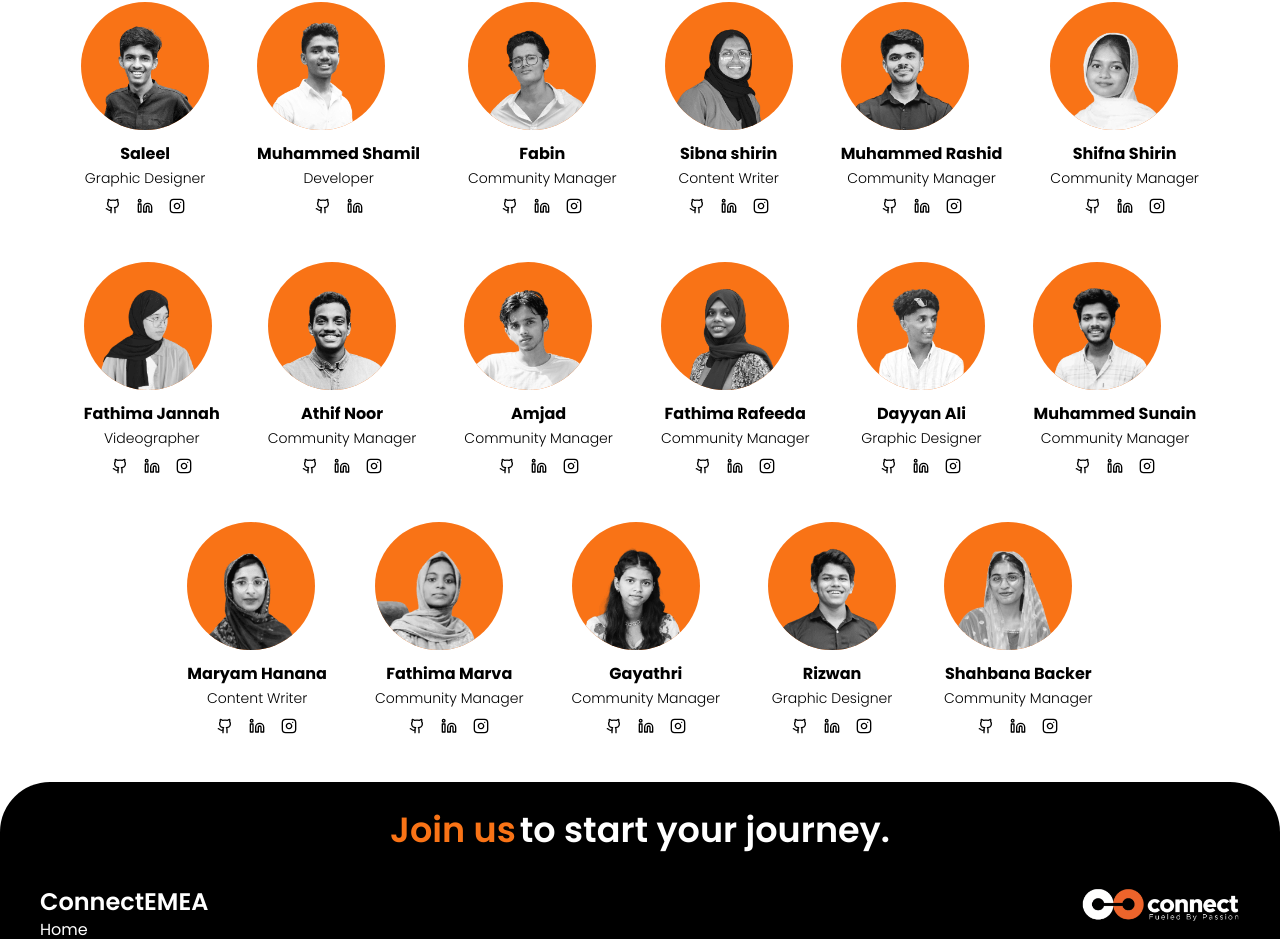
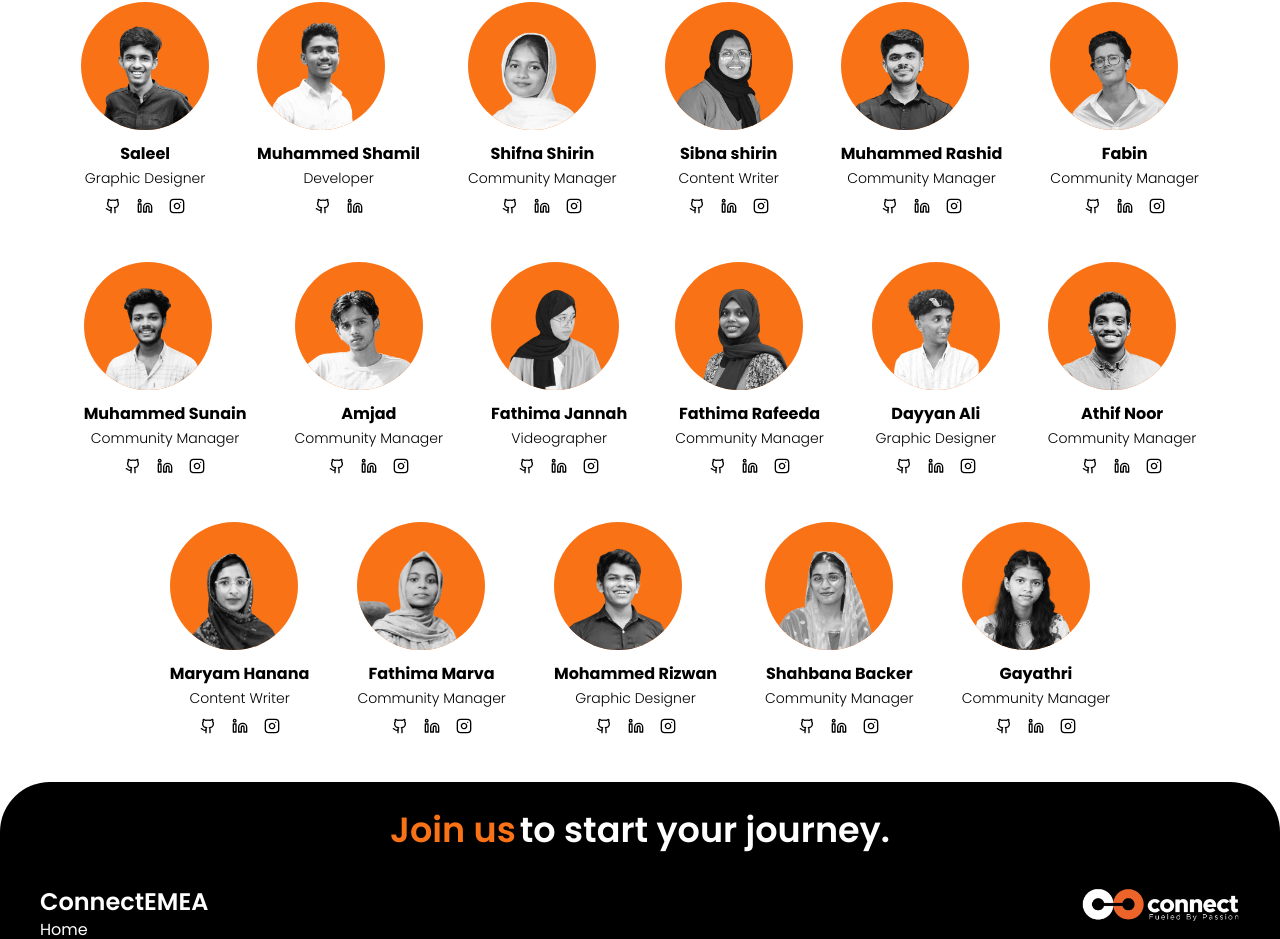
Before and after one commit to connectemea/connect_emea, a React (Vite) app: page /team in a window 1280 px wide. Shown: the part 468-1407 px from the top of the page. Built offline with nearby package versions, Linux system fonts and the light colour scheme; no server answers.

Commit message:
data: update Teams data structure

```diff
--- a/src/const/data/Teams.ts
+++ b/src/const/data/Teams.ts
@@ -21,7 +21,8 @@ import {
 } from '@/assets/images/interns'
 
 const roles: { [key: number]: string } = {
-    1: 'Co-Founder',
+    0: 'Office Manager',
+    1: 'Software Engineer',
     2: 'Graphic Designer',
     3: 'Developer',
     4: 'Community Manager',
@@ -29,11 +30,21 @@ const roles: { [key: number]: string } = {
     6: 'Videographer'
 };
 
+const positions: { [key: number]: string } = {
+    0: 'Co-creator',
+    1: 'Intern',
+    2: 'CTO',
+    3: 'CEO',
+    4: 'COO',
+    5: 'Convener',
+};
+
 const FoundersData: Intern[] = [
     {
         id: 1,
         name: 'Salman Faris',
-        role: roles[1],
+        role: roles[0],
+        position: positions[0],
         image: Salman,
         social: {
             linkedin: 'https://www.linkedin.com/',
@@ -46,6 +57,7 @@ const FoundersData: Intern[] = [
         id: 2,
         name: 'Mohammed Afeef',
         role: roles[1],
+        position: positions[0],
         image: Afeef,
         social: {
             linkedin: 'https://www.linkedin.com/',
@@ -57,6 +69,7 @@ const FoundersData: Intern[] = [
         id: 3,
         name: 'Nahyan Sharvin',
         role: roles[1],
+        position: positions[0],
         image: Nahyan,
         social: {
             linkedin: 'https://www.linkedin.com/',
@@ -68,6 +81,7 @@ const FoundersData: Intern[] = [
         id: 4,
         name: 'Aseel KP',
         role: roles[1],
+        position: positions[0],
         image: Aseel,
         social: {
             linkedin: 'https://www.linkedin.com/',
@@ -83,6 +97,7 @@ const InternsData: Intern[] = [
         id: 1,
         name: 'Saleel',
         role: roles[2],
+        position: positions[4],
         image: Saleel,
         social: {
             linkedin: 'https://www.linkedin.com/in/muhammed-saleel-cp-84064524b?utm_source=share&utm_campaign=share_via&utm_content=profile&utm_medium=android_app',
@@ -94,6 +109,7 @@ const InternsData: Intern[] = [
         id: 2,
         name: 'Muhammed Shamil',
         role: roles[3],
+        position: positions[2],
         image: Shamil,
         social: {
             linkedin: 'https://www.linkedin.com/in/shamil-kp-65878227a',
@@ -102,20 +118,23 @@ const InternsData: Intern[] = [
         },
     },
     {
-        id: 3,
-        name: 'Fabin',
+        id: 6,
+        name: 'Shifna Shirin',
         role: roles[4],
-        image: Fabin,
+        position: positions[1],
+        image: Shifna,
         social: {
-            linkedin: 'https://www.linkedin.com/in/fabin-fasif-0554042b7/',
+            linkedin: 'https://www.linkedin.com/in/shifna-shirin-9654b2255?utm_source=share&utm_campaign=share_via&utm_content=profile&utm_medium=android_app',
             github: 'https://www.github.com/',
             instagram: 'https://www.instagram.com/'
         },
     },
+
     {
         id: 4,
         name: 'Sibna shirin',
         role: roles[5],
+        position: positions[5],
         image: Sibna,
         social: {
             linkedin: 'http://www.linkedin.com/in/sibna-sherin',
@@ -127,6 +146,7 @@ const InternsData: Intern[] = [
         id: 5,
         name: 'Muhammed Rashid',
         role: roles[4],
+        position: positions[3],
         image: Rashid,
         social: {
             linkedin: 'https://www.linkedin.com/in/muhammed-rashid-1044a8221?utm_source=share&utm_campaign=share_via&utm_content=profile&utm_medium=android_app',
@@ -134,13 +154,40 @@ const InternsData: Intern[] = [
             instagram: 'https://www.instagram.com/'
         },
     },
+
     {
-        id: 6,
-        name: 'Shifna Shirin',
+        id: 3,
+        name: 'Fabin',
         role: roles[4],
-        image: Shifna,
+        position: positions[1],
+        image: Fabin,
         social: {
-            linkedin: 'https://www.linkedin.com/in/shifna-shirin-9654b2255?utm_source=share&utm_campaign=share_via&utm_content=profile&utm_medium=android_app',
+            linkedin: 'https://www.linkedin.com/in/fabin-fasif-0554042b7/',
+            github: 'https://www.github.com/',
+            instagram: 'https://www.instagram.com/'
+        },
+    },
+
+    {
+        id: 12,
+        name: 'Muhammed Sunain',
+        role: roles[4],
+        position: positions[1],
+        image: Sunain,
+        social: {
+            linkedin: 'https://www.linkedin.com/in/muhammed-sunain-287674259?utm_source=share&utm_campaign=share_via&utm_content=profile&utm_medium=android_app',
+            github: 'https://www.github.com/',
+            instagram: 'https://www.instagram.com/'
+        },
+    },
+    {
+        id: 9,
+        name: 'Amjad',
+        role: roles[4],
+        position: positions[1],
+        image: Amjad,
+        social: {
+            linkedin: 'https://www.linkedin.com/in/amjxd-aj?utm_source=share&utm_campaign=share_via&utm_content=profile&utm_medium=android_app',
             github: 'https://www.github.com/',
             instagram: 'https://www.instagram.com/'
         },
@@ -149,6 +196,7 @@ const InternsData: Intern[] = [
         id: 7,
         name: 'Fathima Jannah',
         role: roles[6],
+        position: positions[1],
         image: Jannah,
         social: {
             linkedin: 'http://linkedin.com/in/fathima-jannah-88533a25b',
@@ -157,31 +205,10 @@ const InternsData: Intern[] = [
         },
     },
     {
-        id: 8,
-        name: 'Athif Noor',
-        role: roles[4],
-        image: Athif,
-        social: {
-            linkedin: 'https://www.linkedin.com/in/athif-noor-ap-a879b4256?utm_source=share&utm_campaign=share_via&utm_content=profile&utm_medium=android_app',
-            github: 'https://www.github.com/',
-            instagram: 'https://www.instagram.com/'
-        },
-    },
-    {
-        id: 9,
-        name: 'Amjad',
-        role: roles[4],
-        image: Amjad,
-        social: {
-            linkedin: 'https://www.linkedin.com/in/amjxd-aj?utm_source=share&utm_campaign=share_via&utm_content=profile&utm_medium=android_app',
-            github: 'https://www.github.com/',
-            instagram: 'https://www.instagram.com/'
-        },
-    },
-    {
         id: 10,
         name: 'Fathima Rafeeda',
         role: roles[4],
+        position: positions[1],
         image: Rafeeda,
         social: {
             linkedin: 'https://www.linkedin.com/in/fathima-rafeeda-a-87079023b?utm_source=share&utm_campaign=share_via&utm_content=profile&utm_medium=android_app',
@@ -193,6 +220,7 @@ const InternsData: Intern[] = [
         id: 11,
         name: 'Dayyan Ali',
         role: roles[2],
+        position: positions[1],
         image: Dayyan,
         social: {
             linkedin: 'https://www.linkedin.com/in/dayyan-ali?utm_source=share&utm_campaign=share_via&utm_content=profile&utm_medium=android_app',
@@ -200,21 +228,25 @@ const InternsData: Intern[] = [
             instagram: 'https://www.instagram.com/'
         },
     },
+
     {
-        id: 12,
-        name: 'Muhammed Sunain',
+        id: 8,
+        name: 'Athif Noor',
         role: roles[4],
-        image: Sunain,
+        position: positions[1],
+        image: Athif,
         social: {
-            linkedin: 'https://www.linkedin.com/in/muhammed-sunain-287674259?utm_source=share&utm_campaign=share_via&utm_content=profile&utm_medium=android_app',
+            linkedin: 'https://www.linkedin.com/in/athif-noor-ap-a879b4256?utm_source=share&utm_campaign=share_via&utm_content=profile&utm_medium=android_app',
             github: 'https://www.github.com/',
             instagram: 'https://www.instagram.com/'
         },
     },
+
     {
         id: 13,
         name: 'Maryam Hanana',
         role: roles[5],
+        position: positions[1],
         image: Hanana,
         social: {
             linkedin: 'https://www.linkedin.com/in/mariyam-hanana-v-526a032b6/',
@@ -226,6 +258,7 @@ const InternsData: Intern[] = [
         id: 14,
         name: 'Fathima Marva',
         role: roles[4],
+        position: positions[1],
         image: Marva,
         social: {
             linkedin: 'https://www.linkedin.com/in/marva-kt-4378a925b?utm_source=share&utm_campaign=share_via&utm_content=profile&utm_medium=android_app',
@@ -234,20 +267,10 @@ const InternsData: Intern[] = [
         },
     },
     {
-        id: 15,
-        name: 'Gayathri',
-        role: roles[4],
-        image: Gayathri,
-        social: {
-            linkedin: 'https://www.linkedin.com/in/gayathri-p-95a63a261?utm_source=share&utm_campaign=share_via&utm_content=profile&utm_medium=android_app',
-            github: 'https://www.github.com/',
-            instagram: 'https://www.instagram.com/'
-        },
-    },
-    {
-        id: 16,
-        name: 'Rizwan',
+        id: 17,
+        name: 'Mohammed Rizwan',
         role: roles[2],
+        position: positions[1],
         image: Rizwan,
         social: {
             linkedin: 'https://www.linkedin.com/in/mohammed-rizwan-70662a232/',
@@ -256,16 +279,30 @@ const InternsData: Intern[] = [
         },
     },
     {
-        id: 17,
+        id: 16,
         name: 'Shahbana Backer',
         role: roles[4],
+        position: positions[1],
         image: Shahbana,
         social: {
             linkedin: 'https://www.linkedin.com/in/shahbana-backer-5537b5293/',
             github: 'https://www.github.com/',
             instagram: 'https://www.instagram.com/'
         }
-    }
+    },
+    {
+        id: 15,
+        name: 'Gayathri',
+        role: roles[4],
+        position: positions[1],
+        image: Gayathri,
+        social: {
+            linkedin: 'https://www.linkedin.com/in/gayathri-p-95a63a261?utm_source=share&utm_campaign=share_via&utm_content=profile&utm_medium=android_app',
+            github: 'https://www.github.com/',
+            instagram: 'https://www.instagram.com/'
+        },
+    },
+
 ]
 
 const TeamsData = { FoundersData, InternsData }
```
